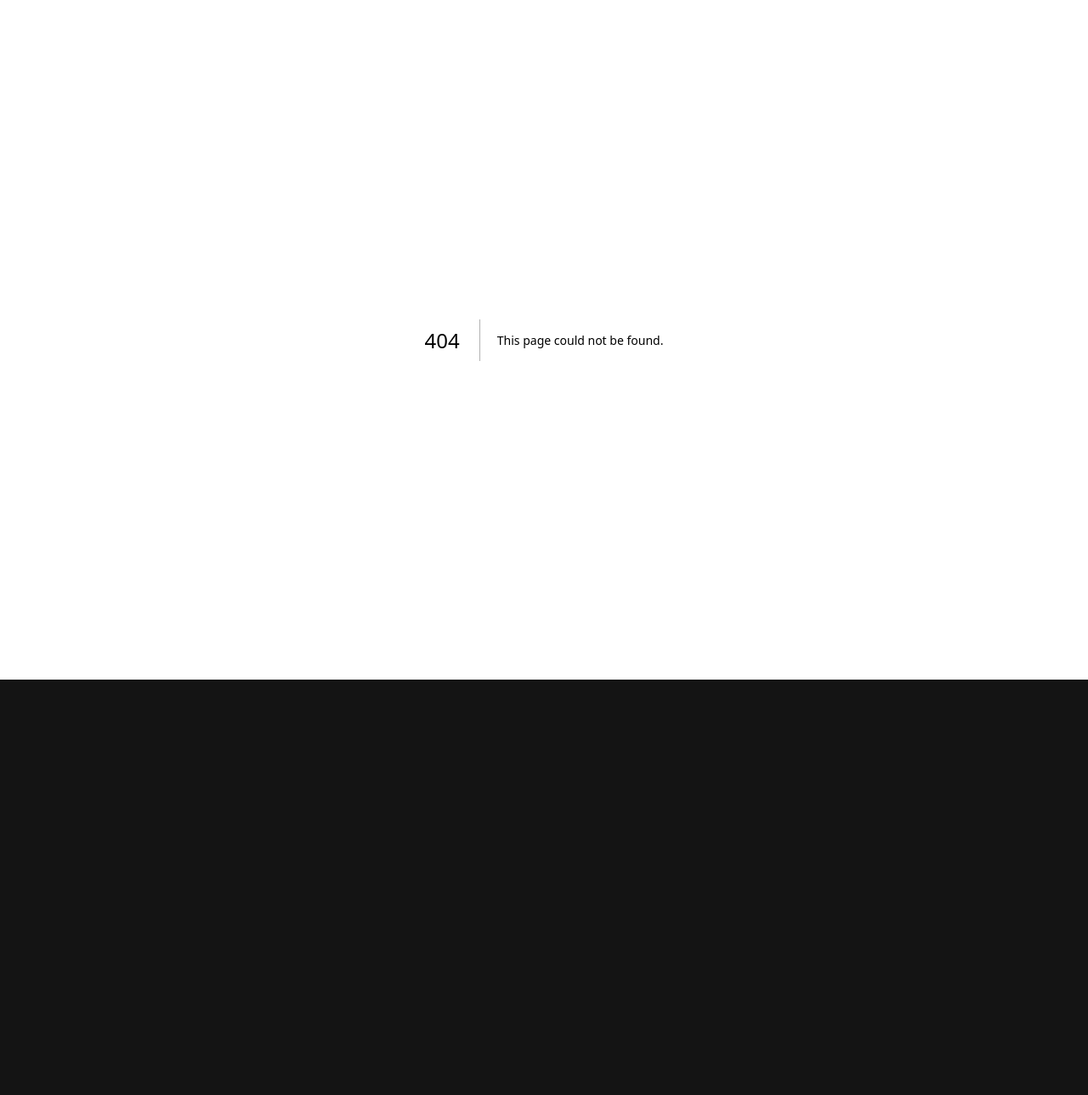
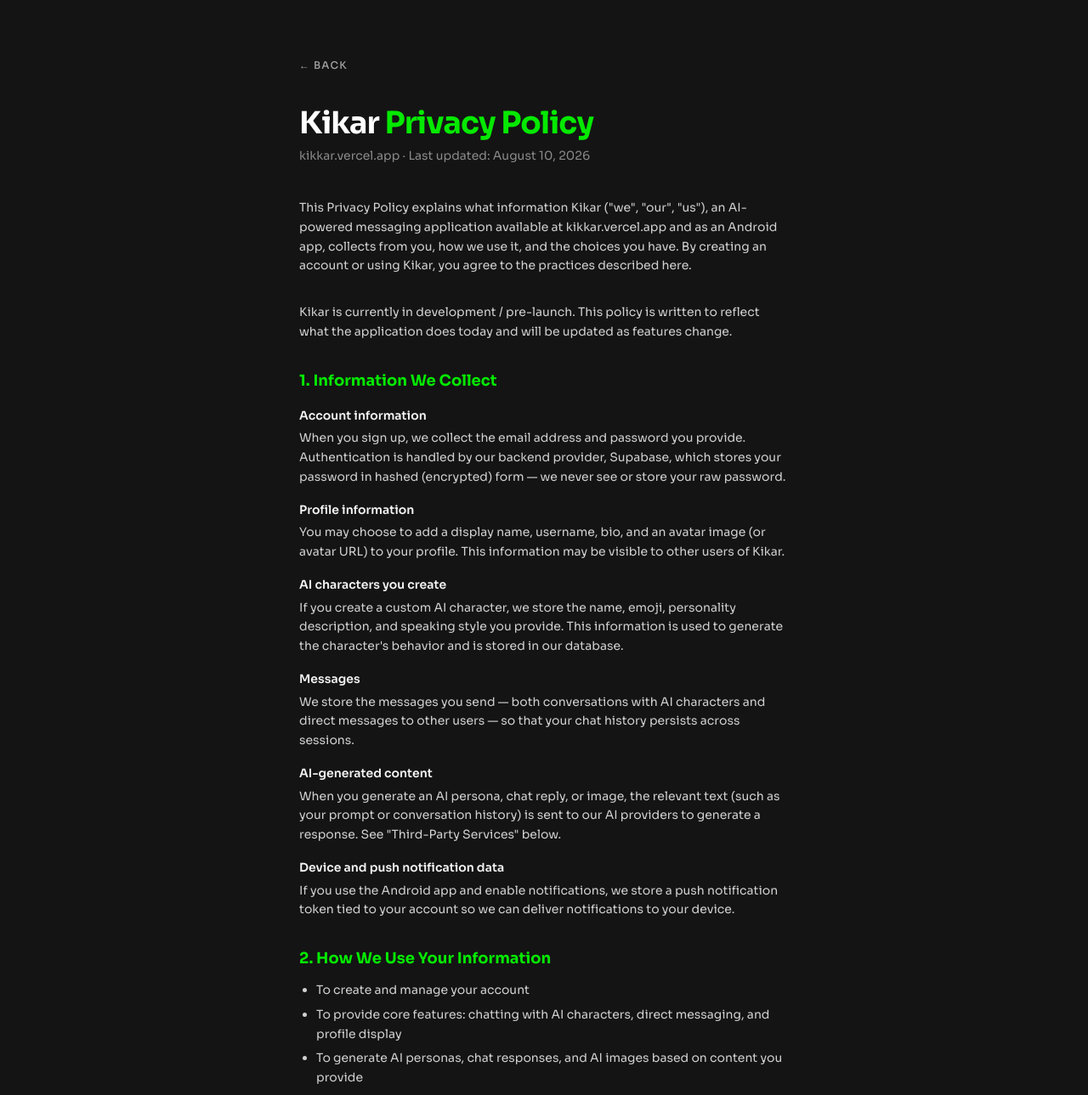
Before and after one commit to Bhavya4907/ChatBot, a Next.js app: page /privacy in a window 1280 px wide. Before the commit this address had no page. Shown: the top 1289 px of the page at 85% size. Before the commit the page ends 800 px from the top, so only its background shows below. Built offline with nearby package versions, Linux system fonts and the light colour scheme.

Commit message:
privacy policy

```diff
--- /dev/null
+++ b/app/privacy/page.tsx
@@ -0,0 +1,187 @@
+import Link from "next/link"
+
+export const metadata = {
+  title: "Privacy Policy — Kikar",
+}
+
+export default function PrivacyPolicyPage() {
+  return (
+    <div className="min-h-screen bg-[hsl(0,0%,8%)] text-white font-sora">
+      <div className="max-w-2xl mx-auto px-6 md:px-12 py-16">
+        {/* Back link */}
+        <Link
+          href="/"
+          className="inline-flex items-center gap-2 text-white/60 hover:text-white text-xs font-medium uppercase tracking-widest mb-10 transition-colors"
+        >
+          ← Back
+        </Link>
+
+        <h1 className="text-3xl md:text-4xl font-bold tracking-tight mb-2">
+          Kikar <span className="text-[hsl(119,99%,46%)]">Privacy Policy</span>
+        </h1>
+        <p className="text-white/50 text-sm mb-10">
+          kikkar.vercel.app · Last updated: August 10, 2026
+        </p>
+
+        <div className="space-y-8 text-white/80 text-sm leading-relaxed">
+          <p>
+            This Privacy Policy explains what information Kikar (&quot;we&quot;, &quot;our&quot;, &quot;us&quot;), an
+            AI-powered messaging application available at kikkar.vercel.app and as an Android app, collects
+            from you, how we use it, and the choices you have. By creating an account or using Kikar, you
+            agree to the practices described here.
+          </p>
+          <p>
+            Kikar is currently in development / pre-launch. This policy is written to reflect what the
+            application does today and will be updated as features change.
+          </p>
+
+          <Section title="1. Information We Collect">
+            <SubHead>Account information</SubHead>
+            <p>
+              When you sign up, we collect the email address and password you provide. Authentication is
+              handled by our backend provider, Supabase, which stores your password in hashed (encrypted)
+              form — we never see or store your raw password.
+            </p>
+            <SubHead>Profile information</SubHead>
+            <p>
+              You may choose to add a display name, username, bio, and an avatar image (or avatar URL) to
+              your profile. This information may be visible to other users of Kikar.
+            </p>
+            <SubHead>AI characters you create</SubHead>
+            <p>
+              If you create a custom AI character, we store the name, emoji, personality description, and
+              speaking style you provide. This information is used to generate the character&apos;s behavior
+              and is stored in our database.
+            </p>
+            <SubHead>Messages</SubHead>
+            <p>
+              We store the messages you send — both conversations with AI characters and direct messages to
+              other users — so that your chat history persists across sessions.
+            </p>
+            <SubHead>AI-generated content</SubHead>
+            <p>
+              When you generate an AI persona, chat reply, or image, the relevant text (such as your prompt
+              or conversation history) is sent to our AI providers to generate a response. See &quot;Third-Party
+              Services&quot; below.
+            </p>
+            <SubHead>Device and push notification data</SubHead>
+            <p>
+              If you use the Android app and enable notifications, we store a push notification token tied
+              to your account so we can deliver notifications to your device.
+            </p>
+          </Section>
+
+          <Section title="2. How We Use Your Information">
+            <List
+              items={[
+                "To create and manage your account",
+                "To provide core features: chatting with AI characters, direct messaging, and profile display",
+                "To generate AI personas, chat responses, and AI images based on content you provide",
+                "To send push notifications (e.g. new message alerts), if enabled",
+                "To maintain and improve the security and functionality of the app",
+              ]}
+            />
+          </Section>
+
+          <Section title="3. Third-Party Services">
+            <p>
+              Kikar relies on the following third-party services to operate. When you use related features,
+              relevant data is shared with them:
+            </p>
+            <SubHead>Supabase</SubHead>
+            <p>
+              Our database, authentication, and file storage provider. Account credentials, profile data,
+              characters, and messages are stored on Supabase&apos;s infrastructure.
+            </p>
+            <SubHead>Groq</SubHead>
+            <p>
+              Used to generate AI chat responses. Your messages and the character&apos;s system prompt are sent
+              to Groq&apos;s API to generate a reply.
+            </p>
+            <SubHead>Google Gemini</SubHead>
+            <p>Used for AI image generation. Prompts you submit for image generation are sent to Google&apos;s Gemini API.</p>
+            <p>
+              These providers process data on our behalf and may retain it according to their own privacy
+              policies. We recommend reviewing their policies if you&apos;d like more detail on how they handle
+              data.
+            </p>
+          </Section>
+
+          <Section title="4. Data Storage & Security">
+            <p>
+              Your data is stored on Supabase&apos;s cloud infrastructure. Passwords are hashed by Supabase Auth
+              and are never stored or visible to us in plain text. That said, no method of transmission or
+              storage is 100% secure, and as an early-stage, pre-launch project, Kikar has not yet undergone
+              a formal security audit. We encourage you not to share sensitive personal information in chats
+              or your profile beyond what&apos;s necessary.
+            </p>
+          </Section>
+
+          <Section title="5. Data Retention">
+            <p>
+              We retain your account, profile, character, and message data for as long as your account is
+              active. You may request deletion of your account and associated data at any time by contacting
+              us (see &quot;Contact Us&quot; below).
+            </p>
+          </Section>
+
+          <Section title="6. Your Choices and Rights">
+            <List
+              items={[
+                "You can edit or update your profile information at any time within the app.",
+                "You can request a copy of the personal data we hold about you.",
+                "You can request that we delete your account and associated data.",
+                "You can disable push notifications through your device settings.",
+              ]}
+            />
+            <p>To exercise any of these rights, contact us using the details below.</p>
+          </Section>
+
+          <Section title="7. Children's Privacy">
+            <p>
+              Kikar is not directed at children under 13, and we do not knowingly collect personal
+              information from children under 13. If you believe a child has provided us with personal
+              information, please contact us so we can remove it.
+            </p>
+          </Section>
+
+          <Section title="8. Changes to This Policy">
+            <p>
+              We may update this Privacy Policy as Kikar&apos;s features evolve, especially as the app moves
+              from development toward public launch. We&apos;ll update the &quot;Last updated&quot; date above when
+              changes are made. Continued use of Kikar after changes means you accept the updated policy.
+            </p>
+          </Section>
+
+          <Section title="9. Contact Us">
+            <p>If you have questions about this Privacy Policy or want to exercise your data rights, contact us at:</p>
+            <p className="text-[hsl(119,99%,46%)] font-semibold">bhavya497sharma@gmail.com</p>
+          </Section>
+        </div>
+      </div>
+    </div>
+  )
+}
+
+function Section({ title, children }: { title: string; children: React.ReactNode }) {
+  return (
+    <section>
+      <h2 className="text-lg font-bold text-[hsl(119,99%,46%)] mb-3">{title}</h2>
+      <div className="space-y-3">{children}</div>
+    </section>
+  )
+}
+
+function SubHead({ children }: { children: React.ReactNode }) {
+  return <h3 className="font-semibold text-white/95 mt-4 mb-1">{children}</h3>
+}
+
+function List({ items }: { items: string[] }) {
+  return (
+    <ul className="list-disc pl-5 space-y-1.5">
+      {items.map((item) => (
+        <li key={item}>{item}</li>
+      ))}
+    </ul>
+  )
+}
--- a/src/components/LandingHero.tsx
+++ b/src/components/LandingHero.tsx
@@ -1,5 +1,6 @@
 "use client"
 import React, { Suspense, useState } from "react"
+import Link from "next/link"
 import ElectricBorder from "./ElectricBorder"
 
 const Spline = React.lazy(() => import("@splinetool/react-spline"))
@@ -96,11 +97,25 @@
   )
 }
 
+function Footer() {
+  return (
+    <footer className="absolute bottom-0 left-0 right-0 z-10 flex items-center justify-center py-6">
+      <Link
+        href="/privacy"
+        className="text-white/40 hover:text-white/80 text-xs font-medium uppercase tracking-widest transition-colors"
+      >
+        Privacy Policy
+      </Link>
+    </footer>
+  )
+}
+
 export default function LandingHero({ onLaunchApp }: LandingHeroProps) {
   return (
-    <div className="bg-[hsl(0,0%,8%)] min-h-screen text-foreground font-sora selection:bg-[hsl(119,99%,46%)] selection:text-black">
+    <div className="relative bg-[hsl(0,0%,8%)] min-h-screen text-foreground font-sora selection:bg-[hsl(119,99%,46%)] selection:text-black">
       <Navbar onLaunchApp={onLaunchApp} />
       <HeroSection onLaunchApp={onLaunchApp} />
+      <Footer />
     </div>
   )
 }
```
